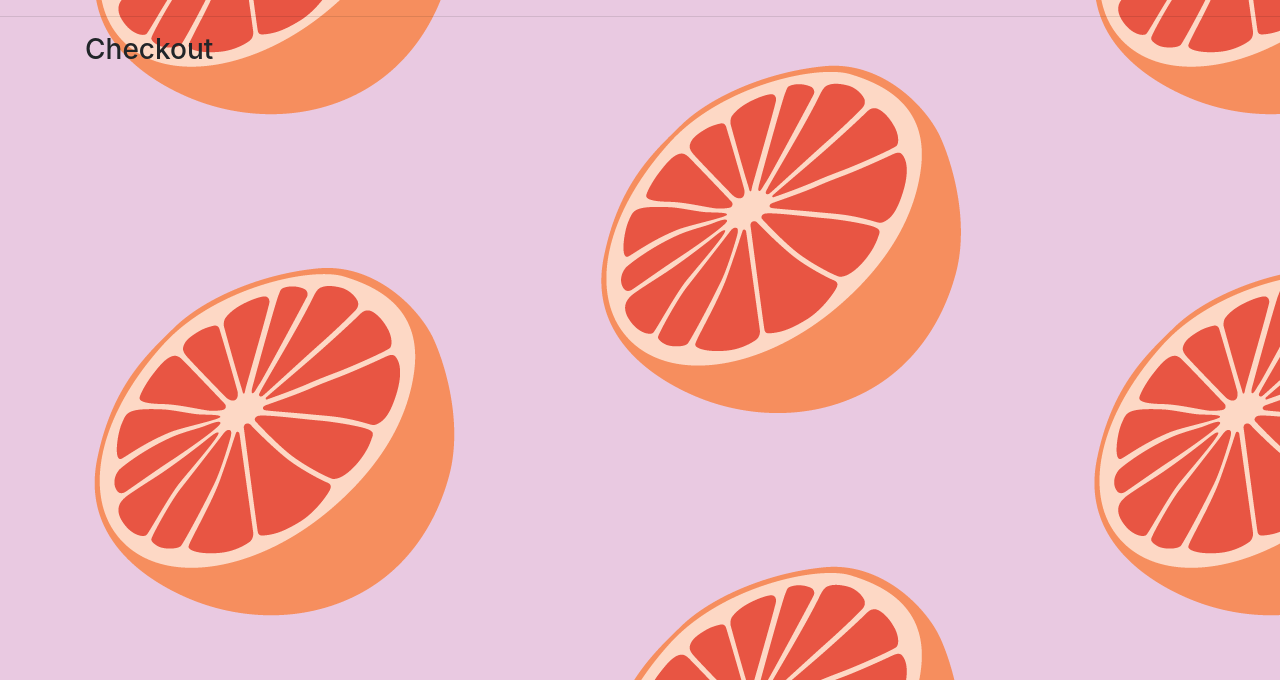
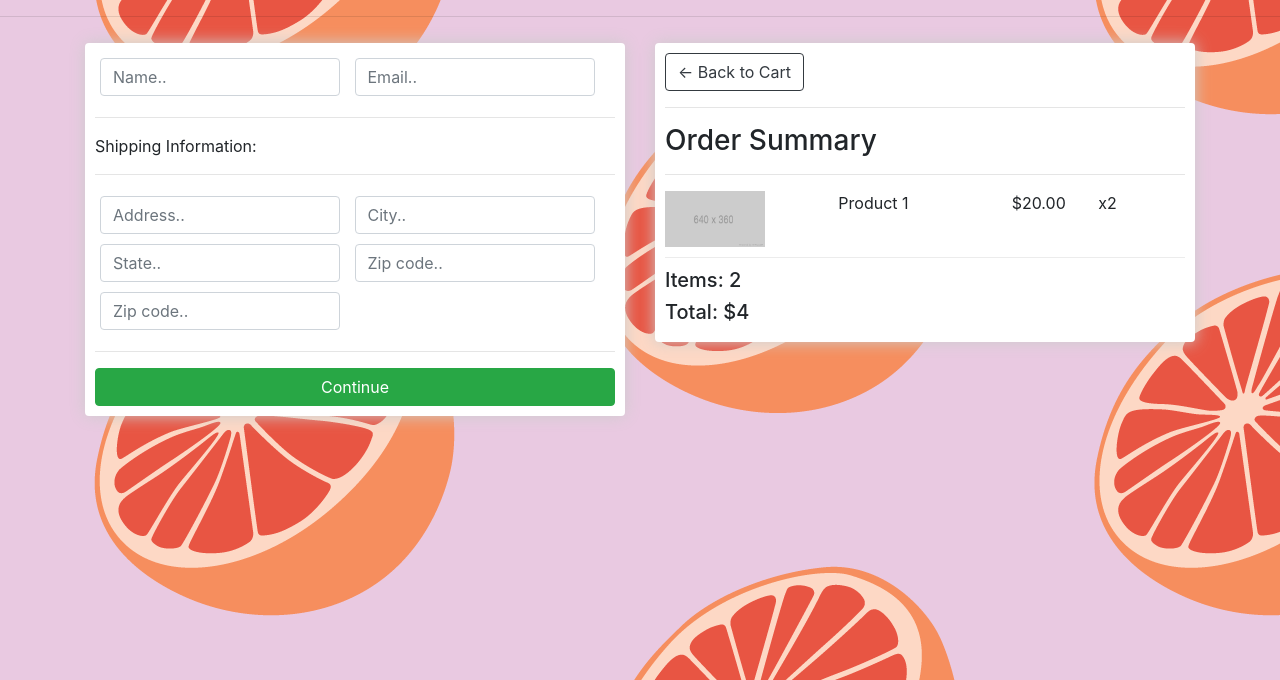
Before and after one commit to TeamPythons/Grapefruit, a Django app: template pidjango/store/templates/store/checkout.html in a window 1280 px wide. Shown: the part 57-737 px from the top of the page. Run offline with Django 3.2, Linux system fonts and the light colour scheme; the template is opened without the code that fills it, so the values that code supplies are empty; some libraries are stand-ins or nearby versions.

Commit message:
Finished the checkout and cart page and links between the pages

```diff
--- a/pidjango/store/templates/store/checkout.html
+++ b/pidjango/store/templates/store/checkout.html
@@ -1,5 +1,65 @@
 {% extends 'store/main.html' %}
 {% load static %}
 {% block content %}
-  <h3>Checkout</h3>
+  <div class="row">
+    <div class="col-lg-6">
+      <div class="box-element" id="form-wrapper">
+        <form action="" id="form">
+          <div id="user-info">
+            <div class="form-field">
+              <input required class="form-control" type="text" name="name" placeholder="Name..">
+            </div>
+            <div class="form-field">
+              <input required class="form-control" type="email" name="email" placeholder="Email..">
+            </div>
+          </div>
+
+          <div id="shipping-info">
+            <hr>
+						<p>Shipping Information:</p>
+						<hr>
+						<div class="form-field">
+							<input class="form-control" type="text" name="address" placeholder="Address..">
+						</div>
+						<div class="form-field">
+							<input class="form-control" type="text" name="city" placeholder="City..">
+						</div>
+						<div class="form-field">
+							<input class="form-control" type="text" name="state" placeholder="State..">
+						</div>
+						<div class="form-field">
+							<input class="form-control" type="text" name="zipcode" placeholder="Zip code..">
+						</div>
+						<div class="form-field">
+							<input class="form-control" type="text" name="country" placeholder="Zip code..">
+						</div>
+          </div>
+
+          <hr>
+          <input id="form-button" class="btn btn-success btn-block" type="submit" value="Continue">
+        </form>
+      </div>
+      <br>
+      <div class="box-element hidden" id="payment-info">
+        <small>Paypal Options</small>
+      </div>
+    </div>
+
+    <div class="col-lg-6">
+      <div class="box-element">
+        <a href="{% url 'cart' %}" class="btn btn-outline-dark">&#x2190; Back to Cart</a>
+        <hr>
+        <h3>Order Summary</h3>
+        <hr>
+        <div class="cart-row">
+					<div style="flex:2"><img class="row-image" src="{% static 'images/placeholder.png' %}"></div>
+					<div style="flex:2"><p>Product 1</p></div>
+					<div style="flex:1"><p>$20.00</p></div>
+					<div style="flex:1"><p>x2</p></div>
+				</div>
+				<h5>Items:   2</h5>
+				<h5>Total:   $4</h5>
+      </div>
+    </div>
+  </div>
 {% endblock content %}
```
Also changed, not shown: pidjango/store/templates/store/cart.html (+46 -1 lines).
